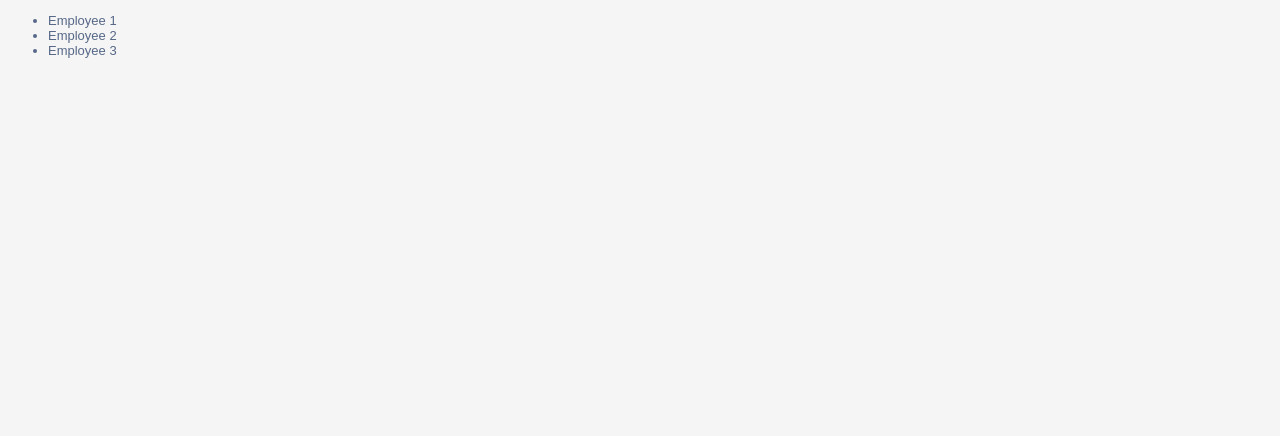
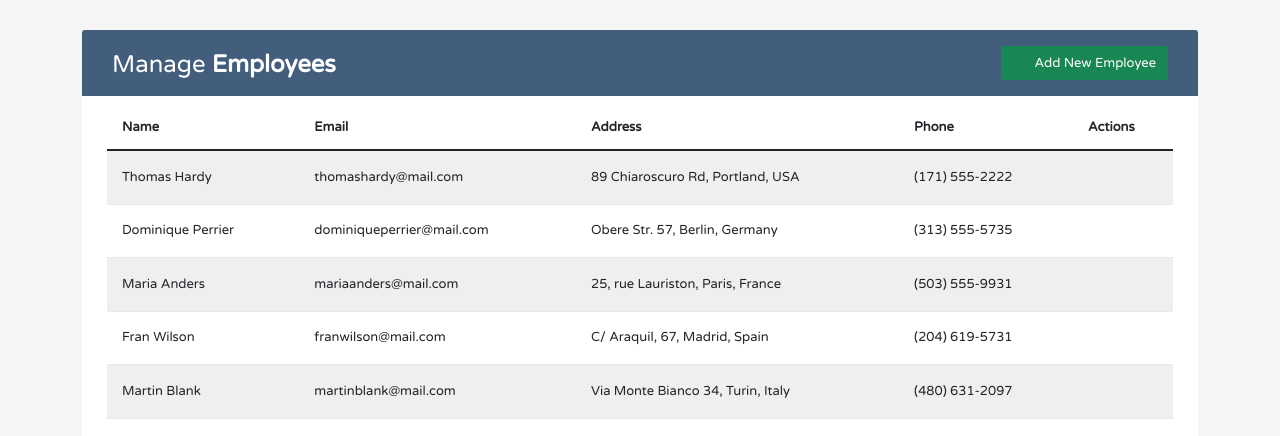
Before and after one commit to humbatovqara/manage-employee-app, a React (Create React App) app: page / in a window 1280 px wide. Shown: the top 436 px of the page. Built offline with nearby package versions, Linux system fonts and the light colour scheme.

Commit message:
Add useState Hook

```diff
--- a/public/index.html
+++ b/public/index.html
@@ -24,7 +24,11 @@
       work correctly both with client-side routing and a non-root public URL.
       Learn how to configure a non-root public URL by running `npm run build`.
     -->
-    <title>React App</title>
+    <title>Manage Employees</title>
+    <link rel="stylesheet" href="https://fonts.googleapis.com/css?family=Roboto|Varela+Round">
+    <link href="https://cdn.jsdelivr.net/npm/bootstrap@5.1.3/dist/css/bootstrap.min.css" rel="stylesheet" integrity="sha384-1BmE4kWBq78iYhFldvKuhfTAU6auU8tT94WrHftjDbrCEXSU1oBoqyl2QvZ6jIW3" crossorigin="anonymous">
+    <link rel="stylesheet" href="https://fonts.googleapis.com/icon?family=Material+Icons">
+    <link rel="stylesheet" href="https://cdnjs.cloudflare.com/ajax/libs/font-awesome/6.1.1/css/all.min.css" integrity="sha512-KfkfwYDsLkIlwQp6LFnl8zNdLGxu9YAA1QvwINks4PhcElQSvqcyVLLD9aMhXd13uQjoXtEKNosOWaZqXgel0g==" crossorigin="anonymous" referrerpolicy="no-referrer" />
   </head>
   <body>
     <noscript>You need to enable JavaScript to run this app.</noscript>
--- a/src/App.js
+++ b/src/App.js
@@ -3,7 +3,23 @@ import EmployeeList from "./components/EmployeeList";
 function App() {
   return (
     <div className="App">
-      <EmployeeList />
+      <div className="container-xl">
+        <div className="table-responsive">
+          <div className="table-wrapper">
+            <div className="table-title">
+              <div className="row">
+                <div className="col-sm-6">
+                  <h2>Manage <b>Employees</b></h2>
+                </div>
+                <div className="col-sm-6">
+                  <a href="#addEmployeeModal" className="btn btn-success" data-toggle="modal"><i className="material-icons">&#xE147;</i><span>Add New Employee</span></a>
+                </div>
+              </div>
+            </div>
+            <EmployeeList />
+          </div>
+        </div>
+      </div>
     </div>
   );
 }
--- a/src/components/Employee.js
+++ b/src/components/Employee.js
@@ -1,10 +1,22 @@
-const Employee = () => {
+const Employee = ({ employees }) => {
     return (
-        <ul>
-            <li>Employee 1</li>
-            <li>Employee 2</li>
-            <li>Employee 3</li>
-        </ul>
+        <>
+            {
+                employees.map((employee) => (
+                    <tr key={employee.id}>
+                        <td>{employee.name}</td>
+                        <td>{employee.email}</td>
+                        <td>{employee.address}</td>
+                        <td>{employee.phone}</td>
+                        <td>
+                            <a href="#editEmployeeModal" className="edit" data-toggle="modal"><i className="material-icons" data-toggle="tooltip" title="Edit">&#xE254;</i></a>
+                            <a href="#deleteEmployeeModal" className="delete" data-toggle="modal"><i className="material-icons" data-toggle="tooltip" title="Delete">&#xE872;</i></a>
+                        </td>
+                    </tr>
+                ))
+            }
+        </>
+
     )
 }
 
--- a/src/components/EmployeeList.js
+++ b/src/components/EmployeeList.js
@@ -1,8 +1,31 @@
+import { useState } from "react";
 import Employee from "./Employee";
 
 const EmployeeList = () => {
+
+    const [employees, setEmployees] = useState([
+        { id: 1, name: 'Thomas Hardy', email: 'thomashardy@mail.com', address: '89 Chiaroscuro Rd, Portland, USA', phone: '(171) 555-2222' },
+        { id: 2, name: 'Dominique Perrier', email: 'dominiqueperrier@mail.com', address: 'Obere Str. 57, Berlin, Germany', phone: '(313) 555-5735' },
+        { id: 3, name: 'Maria Anders', email: 'mariaanders@mail.com', address: '25, rue Lauriston, Paris, France', phone: '(503) 555-9931' },
+        { id: 4, name: 'Fran Wilson', email: 'franwilson@mail.com', address: 'C/ Araquil, 67, Madrid, Spain', phone: '(204) 619-5731' },
+        { id: 5, name: 'Martin Blank', email: 'martinblank@mail.com', address: 'Via Monte Bianco 34, Turin, Italy', phone: '(480) 631-2097' }
+    ])
+
     return (
-        <Employee />
+        <table className="table table-striped table-hover">
+            <thead>
+                <tr>
+                    <th>Name</th>
+                    <th>Email</th>
+                    <th>Address</th>
+                    <th>Phone</th>
+                    <th>Actions</th>
+                </tr>
+            </thead>
+            <tbody>
+                <Employee employees={employees} />
+            </tbody>
+        </table>
     )
 }
 
```
